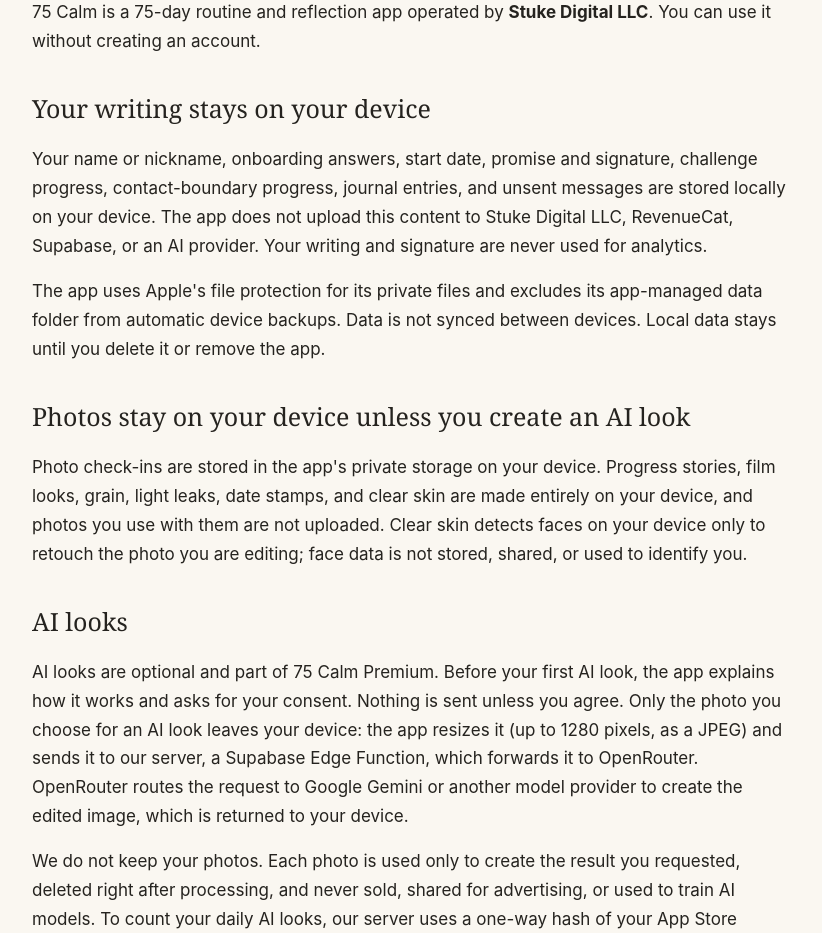
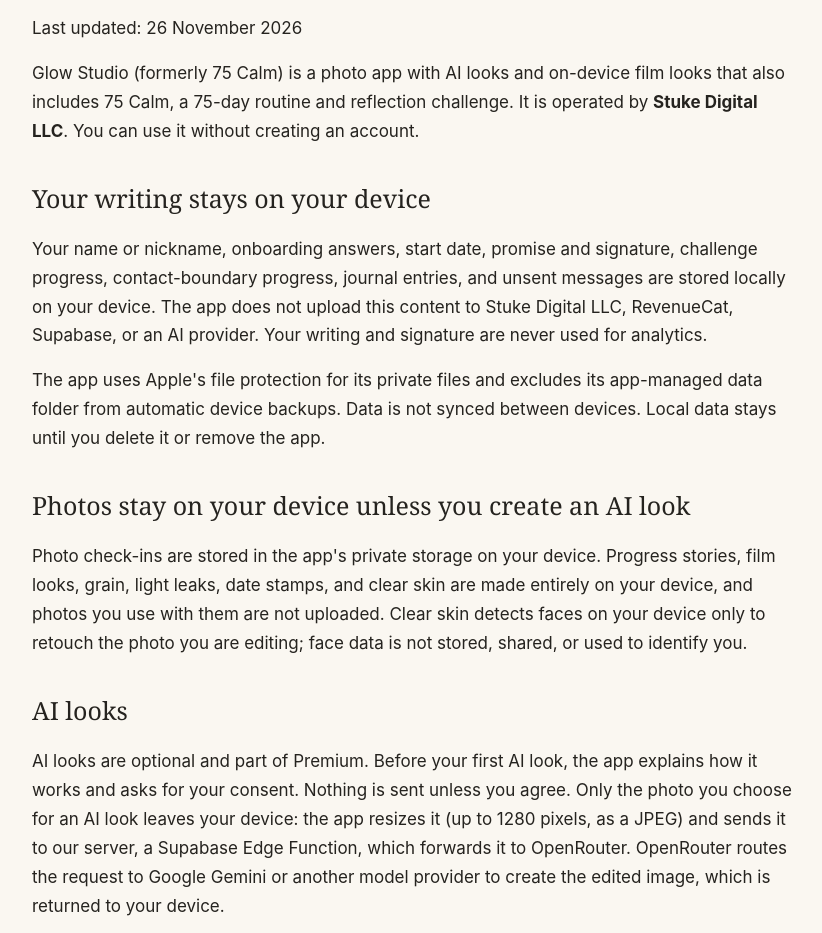
Before and after one commit to karlstuke1/stuke-digital, a plain HTML site: page 75-calm/privacy/index.html in a window 1280 px wide. Shown: the part 260-1193 px from the top of the page, without its empty margins (228-1050 px from the left). Drawn offline with Linux system fonts and the light colour scheme.

Commit message:
75 Calm privacy page: Glow Studio (formerly 75 Calm), 2.0
The app is renamed Glow Studio in 2.0; the 75 Calm challenge stays inside it.

Co-Authored-By: Claude Opus 5.5 <noreply@anthropic.com>

```diff
--- a/75-calm/privacy/index.html
+++ b/75-calm/privacy/index.html
@@ -1,13 +1,13 @@
 <!doctype html>
-<html lang="en"><head><meta charset="utf-8"><meta name="viewport" content="width=device-width,initial-scale=1"><title>75 Calm Privacy Policy | Stuke Digital LLC</title><meta name="description" content="75 Calm Privacy Policy: AI looks, subscriptions, local data, and help from Stuke Digital LLC."><style>html{color-scheme:light}body{margin:0;background:#faf7f1;color:#25231f;font:17px/1.7 -apple-system,BlinkMacSystemFont,Segoe UI,sans-serif}main{max-width:760px;margin:0 auto;padding:40px 24px 64px}nav{display:flex;gap:24px;flex-wrap:wrap;margin-bottom:48px}a{color:#76551f;text-underline-offset:3px}h1{font:500 clamp(36px,6vw,54px)/1.12 Georgia,serif;letter-spacing:-1px}h2{font:500 25px/1.3 Georgia,serif;margin-top:36px}p{margin:16px 0}footer{border-top:1px solid #dfd7c8;margin-top:48px;padding-top:24px;font-size:15px}a:focus-visible{outline:3px solid #76551f;outline-offset:4px}</style></head><body><main><nav aria-label="75 Calm information"><a href="../privacy/">Privacy</a><a href="../support/">Support</a></nav><h1>75 Calm Privacy Policy</h1><p>Last updated: 25 November 2026</p>
-<p>75 Calm is a 75-day routine and reflection app operated by <strong>Stuke Digital LLC</strong>. You can use it without creating an account.</p>
+<html lang="en"><head><meta charset="utf-8"><meta name="viewport" content="width=device-width,initial-scale=1"><title>Glow Studio (formerly 75 Calm) Privacy Policy | Stuke Digital LLC</title><meta name="description" content="Glow Studio (formerly 75 Calm) Privacy Policy: AI looks, subscriptions, local data, and help from Stuke Digital LLC."><style>html{color-scheme:light}body{margin:0;background:#faf7f1;color:#25231f;font:17px/1.7 -apple-system,BlinkMacSystemFont,Segoe UI,sans-serif}main{max-width:760px;margin:0 auto;padding:40px 24px 64px}nav{display:flex;gap:24px;flex-wrap:wrap;margin-bottom:48px}a{color:#76551f;text-underline-offset:3px}h1{font:500 clamp(36px,6vw,54px)/1.12 Georgia,serif;letter-spacing:-1px}h2{font:500 25px/1.3 Georgia,serif;margin-top:36px}p{margin:16px 0}footer{border-top:1px solid #dfd7c8;margin-top:48px;padding-top:24px;font-size:15px}a:focus-visible{outline:3px solid #76551f;outline-offset:4px}</style></head><body><main><nav aria-label="Glow Studio information"><a href="../privacy/">Privacy</a><a href="../support/">Support</a></nav><h1>Glow Studio (formerly 75 Calm) Privacy Policy</h1><p>Last updated: 26 November 2026</p>
+<p>Glow Studio (formerly 75 Calm) is a photo app with AI looks and on-device film looks that also includes 75 Calm, a 75-day routine and reflection challenge. It is operated by <strong>Stuke Digital LLC</strong>. You can use it without creating an account.</p>
 <h2>Your writing stays on your device</h2>
 <p>Your name or nickname, onboarding answers, start date, promise and signature, challenge progress, contact-boundary progress, journal entries, and unsent messages are stored locally on your device. The app does not upload this content to Stuke Digital LLC, RevenueCat, Supabase, or an AI provider. Your writing and signature are never used for analytics.</p>
 <p>The app uses Apple's file protection for its private files and excludes its app-managed data folder from automatic device backups. Data is not synced between devices. Local data stays until you delete it or remove the app.</p>
 <h2>Photos stay on your device unless you create an AI look</h2>
 <p>Photo check-ins are stored in the app's private storage on your device. Progress stories, film looks, grain, light leaks, date stamps, and clear skin are made entirely on your device, and photos you use with them are not uploaded. Clear skin detects faces on your device only to retouch the photo you are editing; face data is not stored, shared, or used to identify you.</p>
 <h2>AI looks</h2>
-<p>AI looks are optional and part of 75 Calm Premium. Before your first AI look, the app explains how it works and asks for your consent. Nothing is sent unless you agree. Only the photo you choose for an AI look leaves your device: the app resizes it (up to 1280 pixels, as a JPEG) and sends it to our server, a Supabase Edge Function, which forwards it to OpenRouter. OpenRouter routes the request to Google Gemini or another model provider to create the edited image, which is returned to your device.</p>
+<p>AI looks are optional and part of Premium. Before your first AI look, the app explains how it works and asks for your consent. Nothing is sent unless you agree. Only the photo you choose for an AI look leaves your device: the app resizes it (up to 1280 pixels, as a JPEG) and sends it to our server, a Supabase Edge Function, which forwards it to OpenRouter. OpenRouter routes the request to Google Gemini or another model provider to create the edited image, which is returned to your device.</p>
 <p>We do not keep your photos. Each photo is used only to create the result you requested, deleted right after processing, and never sold, shared for advertising, or used to train AI models. To count your daily AI looks, our server uses a one-way hash of your App Store transaction identifier. To prevent abuse, it uses a one-way hash of the request's IP address for one hour for rate limiting; the IP address itself is not stored.</p>
 <p>You can withdraw your consent at any time with the AI looks switch in <strong>Me</strong>. If you decline or withdraw consent, the app does not send your photos, and film looks and the rest of the app keep working.</p>
 <h2>Subscriptions and purchase records</h2>
@@ -26,4 +26,4 @@
 <p>Depending on your location, you may have rights to access, correct, delete, or restrict use of personal information. Contact us to make a request. We cannot access or recover writing or photos that remain only on your device.</p>
 <h2>Service providers and policy changes</h2>
 <p>Apple, RevenueCat, and Supabase process information to provide their services and protect their systems. OpenRouter and the model provider it routes a request to, such as Google Gemini, process a photo you choose for an AI look only after your consent and only to create your result. Their own privacy policies also apply to that processing. We require service providers receiving data from our apps to provide protections consistent with this policy and applicable App Store requirements.</p>
-<p>75 Calm is intended for adults. We may update this policy when the app's practices change, and will update the date above.</p><footer>© 2026 Stuke Digital LLC · 75 Calm</footer></main></body></html>
+<p>Glow Studio (formerly 75 Calm) is intended for adults. We may update this policy when the app's practices change, and will update the date above.</p><footer>© 2026 Stuke Digital LLC · Glow Studio (formerly 75 Calm)</footer></main></body></html>
```
